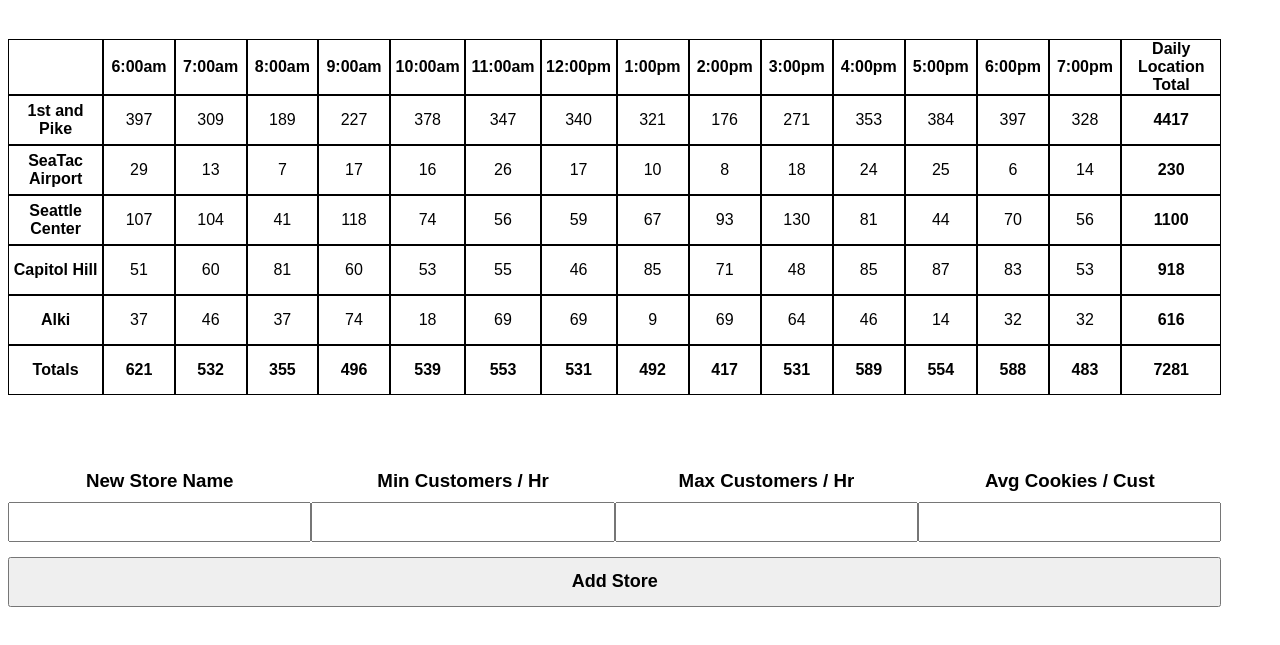
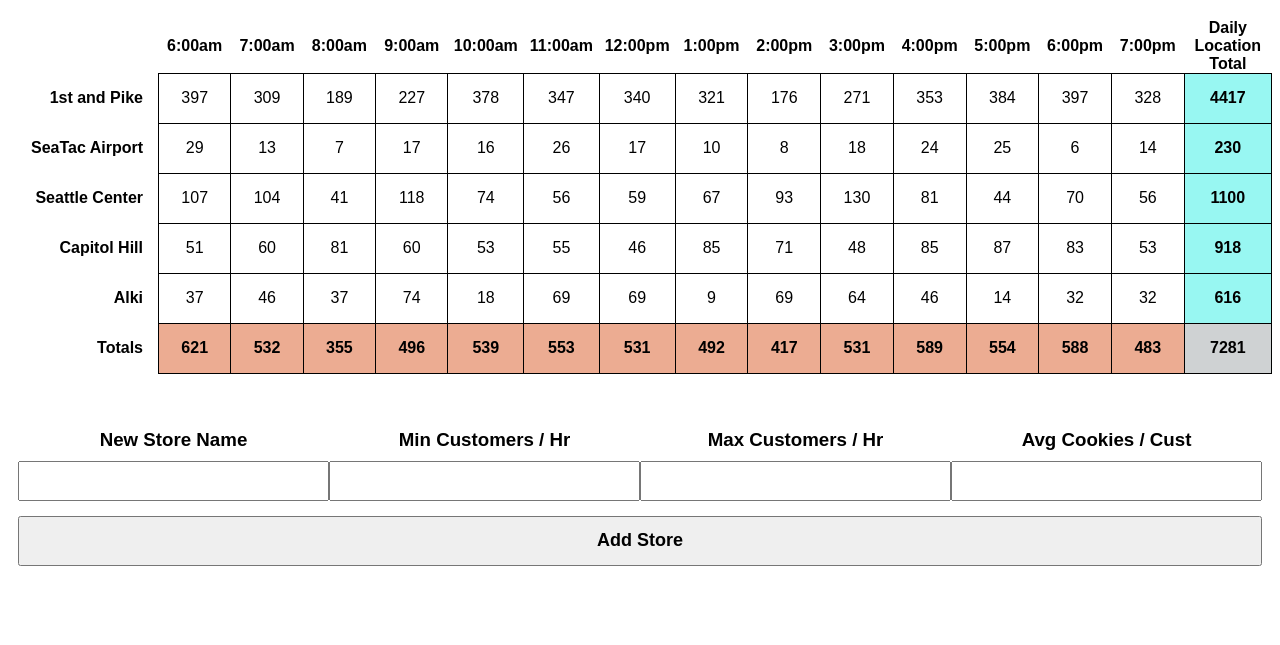
Before and after one commit to GwennyB/cookie-stand, a plain HTML site: page index.html in a window 1280 px wide. Shown: the part 81-726 px from the top of the page. Drawn offline with Linux system fonts and the light colour scheme.

Commit message:
updated table appearance

```diff
--- a/app.js
+++ b/app.js
@@ -62,7 +62,7 @@
   var rowGenericEl = document.createElement('tr'); // create row item
   // create, fill, and append store name row header  <th>
   var rowheadGenericEl = document.createElement('th'); // create row header (store name)
-  rowheadGenericEl.className = 'leftRightColumn';
+  rowheadGenericEl.className = 'leftColumn';
   rowheadGenericEl.textContent = this.storeName;
   rowGenericEl.appendChild(rowheadGenericEl);
   // create, fill append sales data cells for single store  <td>
@@ -75,7 +75,7 @@
   }
   // create, fill, and append store daily totals row header  <th>
   var rowtailGenericEl = document.createElement('th'); // create row header (store name)
-  rowtailGenericEl.className = 'leftRightColumn';
+  rowtailGenericEl.className = 'rightColumn';
   rowtailGenericEl.textContent = this.dailyCookieTotal;
   rowGenericEl.appendChild(rowtailGenericEl);
   return rowGenericEl;
@@ -129,7 +129,7 @@
 
   // create and append top left corner cell to local row
   var thFirstColEl = document.createElement('th');
-  thFirstColEl.className = 'leftRightColumn';
+  thFirstColEl.className = 'topCornerCell';
   thFirstColEl.textContent = ' '; // *** DELETE? ***
   headerRowEl.appendChild(thFirstColEl); // append top left corner cell
 
@@ -144,7 +144,7 @@
 
   // create and append top right cell for grand total
   var thGrandTotalEl = document.createElement('th'); // createNewElement('th', dailyTotalsAllStores);  IMPROVEMENT IN WORK
-  thGrandTotalEl.className = 'leftRightColumn';
+  thGrandTotalEl.className = 'topCornerCell';
   thGrandTotalEl.textContent = 'Daily Location Total';
   headerRowEl.appendChild(thGrandTotalEl);
 
@@ -161,7 +161,7 @@
 
   // create and append bottom left corner cell to local row
   var thFirstColTotals = document.createElement('td');
-  thFirstColTotals.className = 'leftRightColumn';
+  thFirstColTotals.id = 'leftFooter';
   thFirstColTotals.textContent = 'Totals';
   footerRowEl.appendChild(thFirstColTotals); // append top left corner cell
 
@@ -176,7 +176,7 @@
 
   // create and append bottom right cell for grand total
   var thGrandTotalEl = document.createElement('td'); // createNewElement('th', dailyTotalsAllStores);  IMPROVEMENT IN WORK
-  thGrandTotalEl.className = 'leftRightColumn';
+  thGrandTotalEl.id = 'rightFooter';
   thGrandTotalEl.textContent = dailyTotalsAllStores;
   footerRowEl.appendChild(thGrandTotalEl);
 
@@ -238,29 +238,16 @@
   buttonEl.textContent = 'Add Store';
 
   // squish all the pieces together
-  // build header row
+  // attach headers to form
   formEl.appendChild(hdNameEl);
   formEl.appendChild(hdMinEl);
   formEl.appendChild(hdMaxEl);
   formEl.appendChild(hdAvgSalesEl);
-  // headerRowEl.appendChild(hdNameEl);   ***
-  // headerRowEl.appendChild(hdMinEl);  ***
-  // headerRowEl.appendChild(hdMaxEl);  ***
-  // headerRowEl.appendChild(hdAvgSalesEl);  ***
-  // build inputs row
+  // attach input fields to form
   formEl.appendChild(inputNameEl);
   formEl.appendChild(inputMinCustEl);
   formEl.appendChild(inputMaxCustEl);
   formEl.appendChild(inputAvgSaleEl);
-  // inputRowEl.appendChild(inputNameEl);   ***
-  // inputRowEl.appendChild(inputMinCustEl);   ***
-  // inputRowEl.appendChild(inputMaxCustEl);   ***
-  // inputRowEl.appendChild(inputAvgSaleEl);   ***
-  // attach rows to table
-  // inputTblEl.appendChild(headerRowEl);   ***
-  // inputTblEl.appendChild(inputRowEl);   ***
-  // attach table and button to form
-  // formEl.appendChild(inputTblEl);  ***
   formEl.appendChild(buttonEl);
   // attach form to main
   mainEl.appendChild(formEl);
--- a/style.css
+++ b/style.css
@@ -15,9 +15,9 @@
   position: relative;
   /* top: 20px; */
   /* left: 50px; */
-  width: 96%;
-  border-spacing: 0px;
-  padding: 20px 0px;
+  width: 97;
+  border-collapse: collapse;
+  padding: 20px 10px;
 }
 
 td, th {
@@ -36,9 +36,11 @@
 
 th {
   font-weight: bold;
+  border: none;
 }
 
 tfoot td {
+  background-color: rgb(236, 172, 146);
   font-weight: bold;
 }
 
@@ -46,29 +48,11 @@
   position: relative;
   /* top: 20px; */
   /* left: 50px; */
-  width: 96%;
-  margin: 50px 0px;
+  width: 97;
+  margin: 50px 10px;
   border-spacing: 0px;
   padding: 0px;
 }
-
-/* form th {
-  box-sizing: border-box;
-  width: 150px;
-  margin-right: 20px;
-  display: inline;
-  border: 1px solid black;
-  font-size: 16px;
-}
-
-form input {
-  box-sizing: border-box;
-  width: 200px;
-  margin-right: 20px;
-  display: inline;
-  border: 1px solid black;
-  font-size: 16px;
-}  */
 
 form h3, input {
   box-sizing: border-box;
@@ -95,11 +79,34 @@
   height: 50px;
 }
 
-.leftRightColumn {
-  width: 125px;
+.leftColumn {
+  width: 200px;
+  border: none;
 }
 
-#topLeftCorner {
-  width: 125px;
+th.leftColumn {
+  text-align: right;
+  padding-right: 15px;
+}
+
+.rightColumn {
+  background-color: rgb(152, 247, 242);
+  width: 100px;
+  border: 1px solid black;
+}
+
+.topCornerCell {
+  background-color: none;
   border: none;
 }
+
+#leftFooter {
+  background-color: white;
+  border: none;
+  text-align: right;
+  padding-right: 15px;
+}
+
+#rightFooter {
+  background-color: rgb(207, 210, 211);
+}
```
